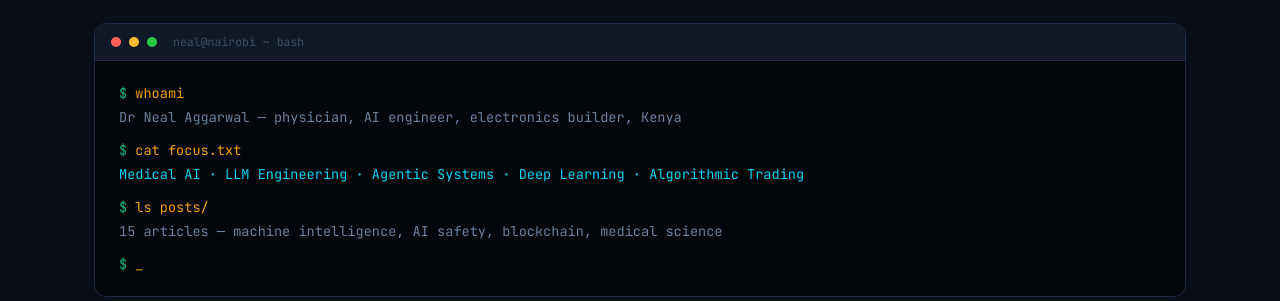
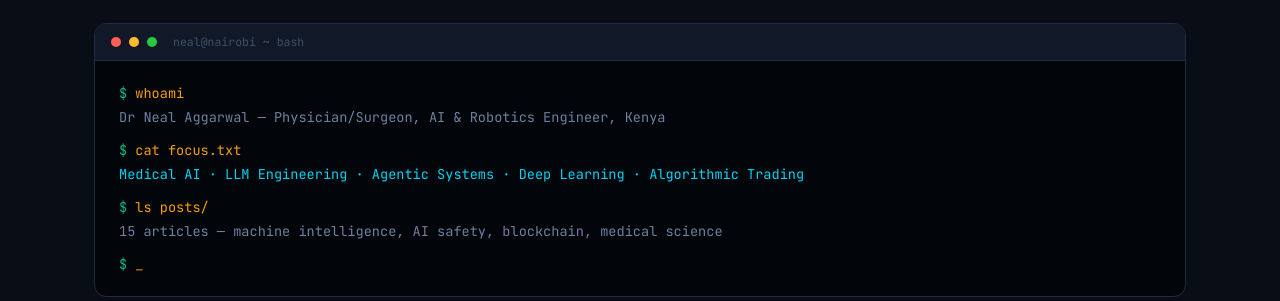
Before and after one commit to drneal/drneal-site, a Flask app: page / in a window 1280 px wide. Shown: the part 144-445 px from the top of the page. Run offline with Flask 3, Linux system fonts and the light colour scheme.

Commit message:
update front page slug

```diff
--- a/templates/index.html
+++ b/templates/index.html
@@ -15,7 +15,7 @@
     </div>
     <div class="terminal__body">
       <div><span class="prompt">$ </span><span class="cmd">whoami</span></div>
-      <div class="out">Dr Neal Aggarwal &mdash; physician, AI engineer, electronics builder, Kenya</div>
+      <div class="out">Dr Neal Aggarwal &mdash; Physician/Surgeon, AI & Robotics Engineer, Kenya</div>
       <div class="mt-1"><span class="prompt">$ </span><span class="cmd">cat focus.txt</span></div>
       <div class="out"><span class="hi">Medical AI · LLM Engineering · Agentic Systems · Deep Learning · Algorithmic Trading</span></div>
       <div class="mt-1"><span class="prompt">$ </span><span class="cmd">ls posts/</span></div>
```
